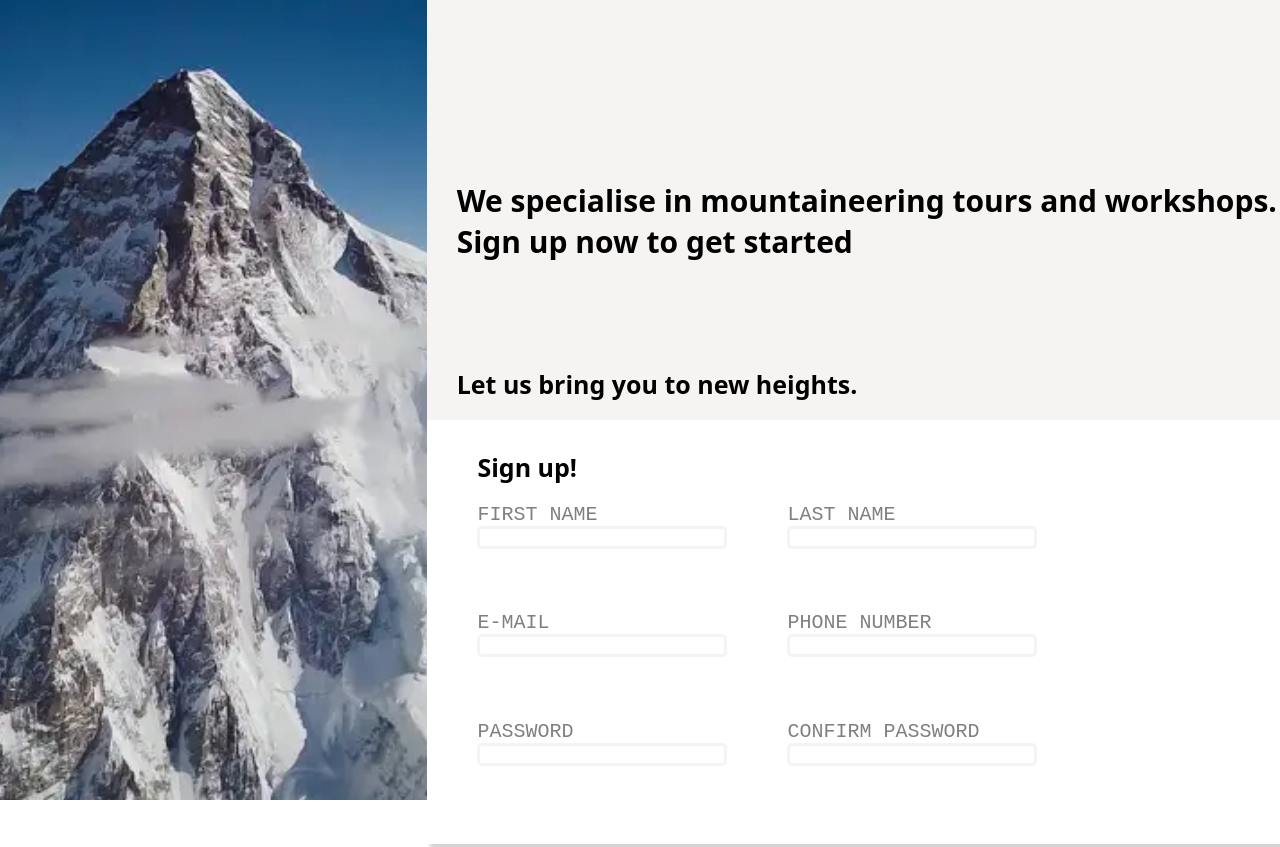
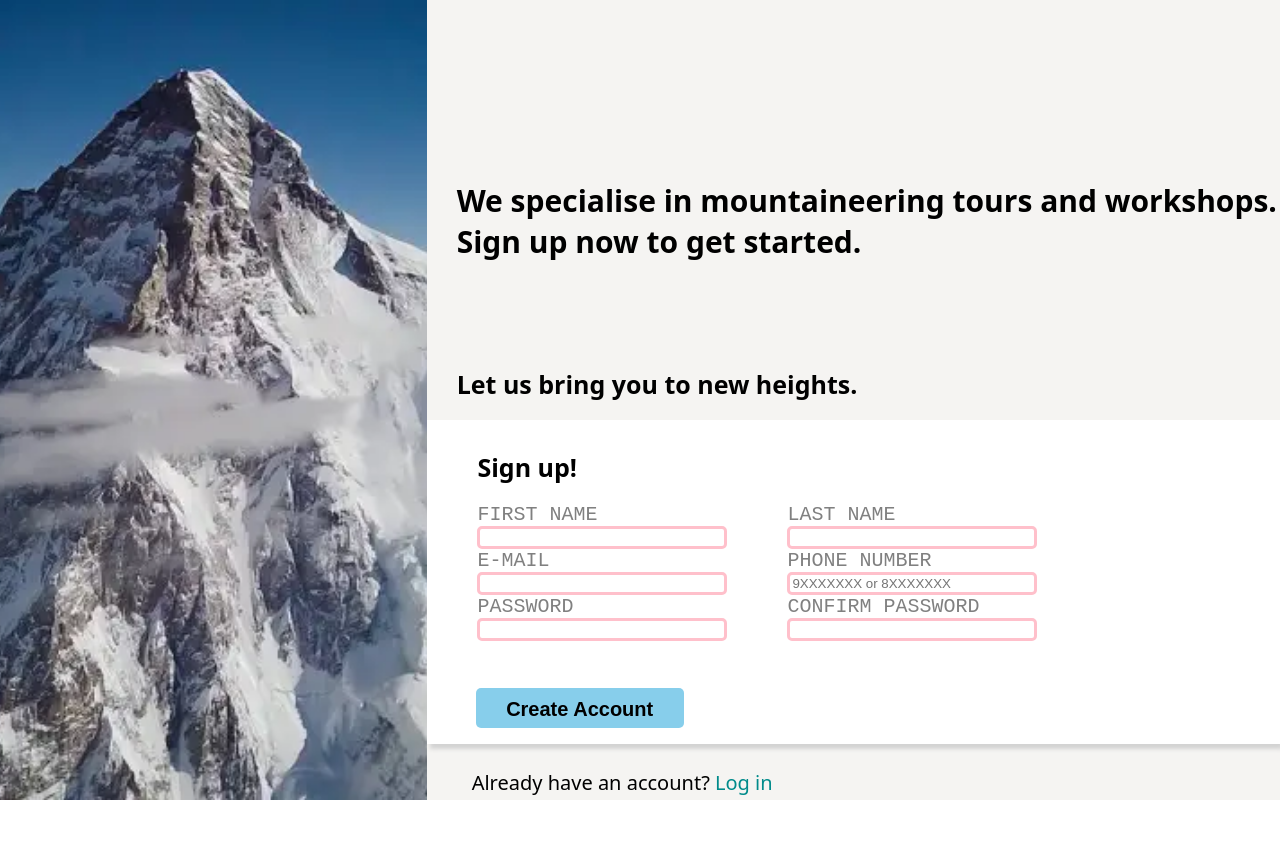
Before and after one commit to Tinkybala/Odin-Sign-Up-Form, a plain HTML site: page index.html in a window 1280 px wide. Shown: the top 847 px of the page. After the commit the page ends 807 px from the top, so only its background shows below. Drawn offline with Linux system fonts and the light colour scheme.

Commit message:
added contraints. Only left with password match

```diff
--- a/index.html
+++ b/index.html
@@ -12,50 +12,50 @@
     <div id="main" style="flex: 2 1 0;">
         <div class="top">
             <div id="top-text">
-                <p style="font-size: 30px;">We specialise in mountaineering tours and workshops. Sign up now to get started</p>
+                <p style="font-size: 30px;">We specialise in mountaineering tours and workshops. Sign up now to get started.</p>
                 <p>Let us bring you to new heights.</p>
             </div>
         </div>
-        <form action="example.com" method="post">
+        <form action="#" method="post">
             <fieldset>
                 <legend>Sign up!</legend>
 
                 <div class="form-row">
                     <div class="form-input">
                         <label for="first_name">FIRST NAME</label>
-                        <input type="text" id="first_name" name="first_name">
+                        <input type="text" id="first_name" name="first_name" required>
                     </div>
                     <div class="form-input">
                         <label for="last_name">LAST NAME</label>
-                        <input type="text" id="last_name" name="last_name">
+                        <input type="text" id="last_name" name="last_name" required>
                     </div>
                 </div>
 
                 <div class="form-row">
                     <div class="form-input">
                         <label for="email">E-MAIL</label>
-                        <input type="email" id="email" name="email">
+                        <input type="email" id="email" name="email" required>
                     </div>
                     <div class="form-input">
-                        <label for="phone_number">PHONE NUMBER</label>
-                        <input type="number" id="phone_number" name="phone_number">
+                        <label for="phone-number">PHONE NUMBER</label>
+                        <input type="text" id="phone-number" name="phone-number" pattern="[89]\d{7}" required placeholder="9XXXXXXX or 8XXXXXXX" minlength="1">
                     </div>
                 </div>
 
                 <div class="form-row">
                     <div class="form-input">
                         <label for="password">PASSWORD</label>
-                        <input type="password" id="password" name="password">
+                        <input type="password" id="password" name="password" required>
                     </div>
                     <div class="form-input">
                         <label for="confirm_password">CONFIRM PASSWORD</label>
-                        <input type="password" id="confirm_password" name="confirm_password">
+                        <input type="password" id="confirm_password" name="confirm_password" required>
                     </div>
                 </div>
 
             </fieldset>
+            <button type="submit">Create Account</button>
         </form>
-        <button type="submit">Create Account</button>
         <p id="log-in">Already have an account? <a href="https://www.google.com/">Log in</a></p>
     </div>
  </body>
--- a/style.css
+++ b/style.css
@@ -12,6 +12,7 @@
     --default_font_size: 25px;
     --small_font: 20px;
     --gray: #f5f4f2;
+    --blue: skyblue;
 
 }
 
@@ -44,6 +45,9 @@ body > div{
     flex: 1 1 0;
 }
 
+#main > p{
+    flex: 0.1 1 0;
+}
 
 #main > *{
     flex: 1 1 0;
@@ -53,9 +57,13 @@ form{
     margin: 0px;
     background-color: white;
     box-shadow: lightgray 3px 5px 4px;
+    display: flex;
+    flex-direction: column;
+
 }
 
 fieldset{
+    flex: 1 1 0;
     border-width: 0px;
     display: flex;
     flex-direction: column;
@@ -109,12 +117,18 @@ input{
     border-style: solid;
 }
 
+
+
+input:invalid{
+    border-color: pink;
+}
+
 input:hover{
-    border-color: skyblue;
+    border-color: var(--blue);
 }
 
 input:focus{
-    border-color: darkblue;
+    border-color: var(--blue);
     outline: none;
 
 }
@@ -137,6 +151,18 @@ button{
     padding-bottom: 10px;
     padding-top: 10px;
     max-height: 40px;
+    flex: 1 1 0;
+    margin-bottom: 1rem;
+}
+
+button:hover{
+    outline-width: 2px;
+    outline-color: black;
+    outline-style: solid;
+}
+
+button:active{
+    outline-color: white;
 }
 
 #log-in{
```
